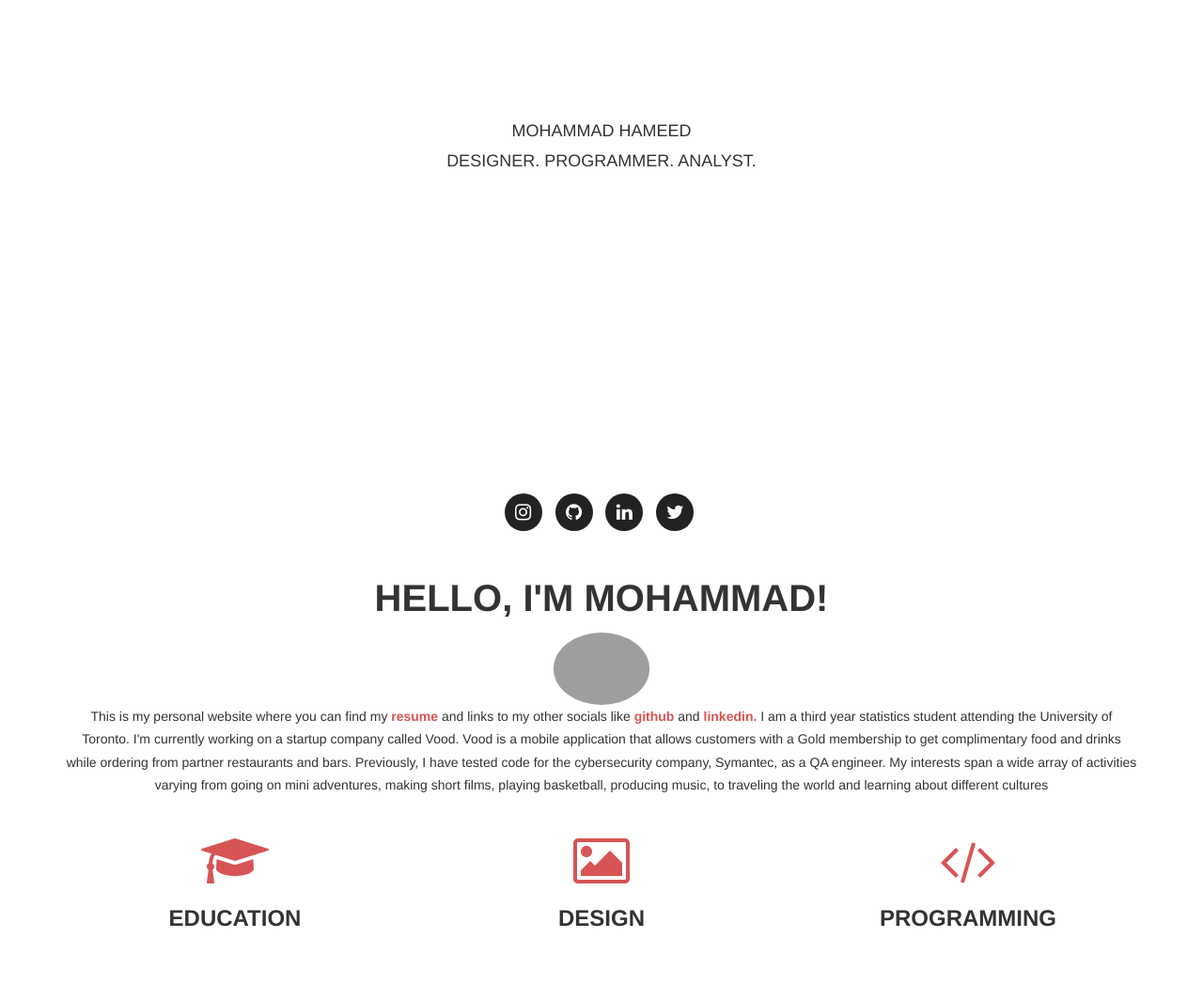
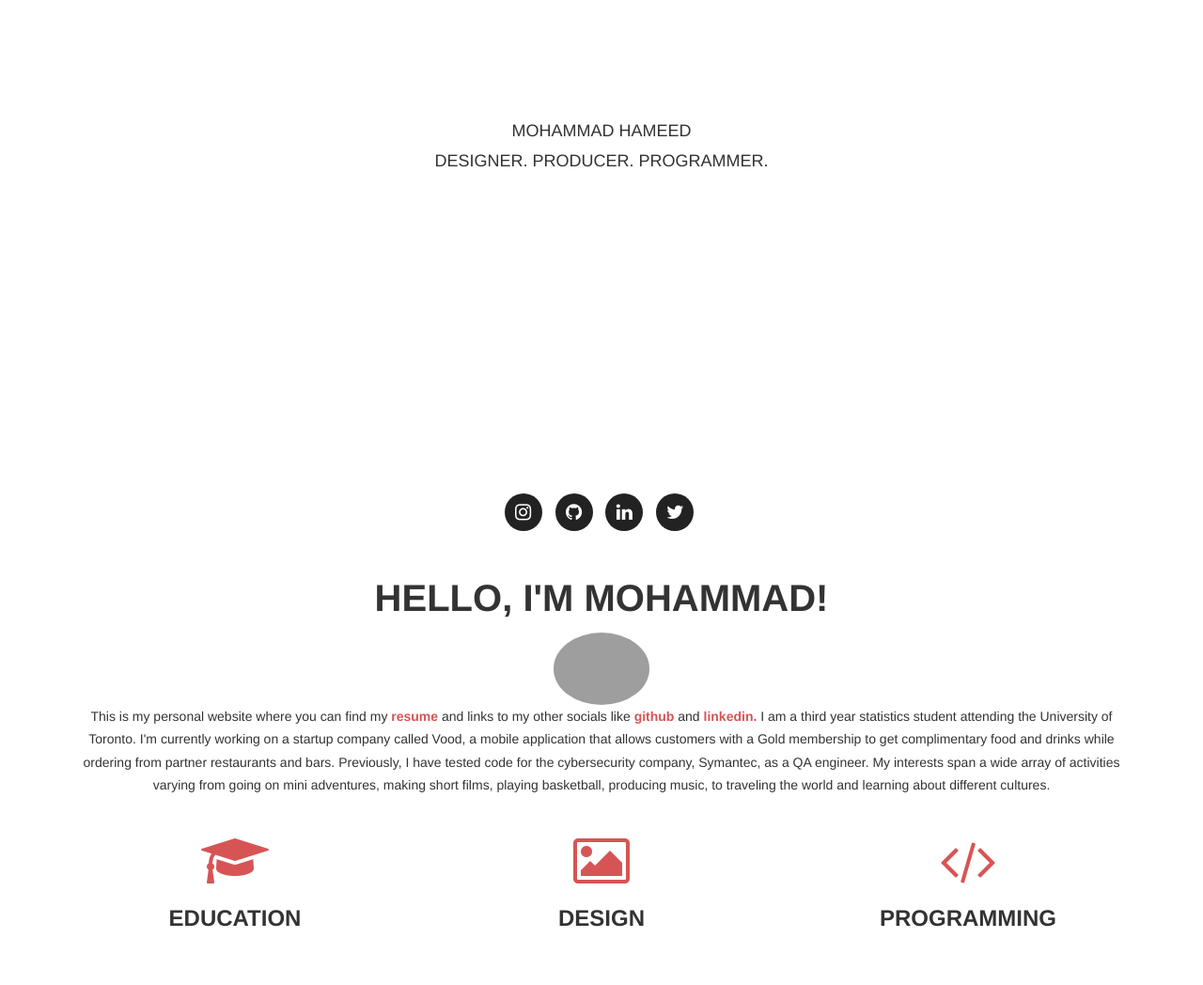
Before and after one commit to MoImprovement/MoImprovement.github.io, a plain HTML site: page index.html in a window 1280 px wide. Shown: the part 220-1268 px from the top of the page at 94% size. Drawn offline with nearby package versions, Linux system fonts and the light colour scheme; grey boxes are pictures that could not be loaded.

Commit message:
updated resume and website

```diff
--- a/index.html
+++ b/index.html
@@ -48,7 +48,7 @@
                             <a class="page-scroll" href="#about">About</a>
                         </li>
                         <li>
-                            <a href="Resume.2B.pdf"target="_blank">Resume</a>
+                            <a href="Tech_Resume.pdf"target="_blank">Resume</a>
                         </li>
                     </ul>
                 </div>
@@ -61,7 +61,7 @@
                 <div class="header-content-inner">
                     <h1 id="welcome">
                       <p>
-                        Mohammad Hameed </br>DESIGNER. PROGRAMMER. ANALYST.
+                        Mohammad Hameed </br>DESIGNER. PRODUCER. PROGRAMMER.
                       </p>
                     </h1>
 
@@ -118,11 +118,11 @@
                         <h2 class="section-heading">Hello, I'm Mohammad!</h2>
                         <img src="img/about/me6.png" class="circle-img">
                         <p>
-                        This is my personal website where you can find my <a href=""><b>resume</b></a> and links to my other socials like <a href="https://github.com/MoImprovement"><b> github </b></a>
-                        and <a href=""><b> linkedin. </b></a> I am a third year statistics student attending the University of Toronto. I'm currently working on a startup company called Vood.
-                        Vood is a mobile application that allows customers with a Gold membership to get complimentary food and drinks while ordering from partner
+                        This is my personal website where you can find my <a href="Tech_Resume.pdf"><b>resume</b></a> and links to my other socials like <a href="https://github.com/MoImprovement"><b> github </b></a>
+                        and <a href="https://www.linkedin.com/in/MoImprovement"><b> linkedin. </b></a> I am a third year statistics student attending the University of Toronto. I'm currently working on a startup
+                        company called Vood, a mobile application that allows customers with a Gold membership to get complimentary food and drinks while ordering from partner
                         restaurants and bars. Previously, I have tested code for the cybersecurity company, Symantec, as a QA engineer. My interests span a wide array of activities
-                        varying from going on mini adventures, making short films, playing basketball, producing music, to traveling the world and learning about different cultures
+                        varying from going on mini adventures, making short films, playing basketball, producing music, to traveling the world and learning about different cultures.
                         </p>
                         <!-- <hr class="primary"> -->
                     </div>
```
Also changed, not shown: 1 other file.
